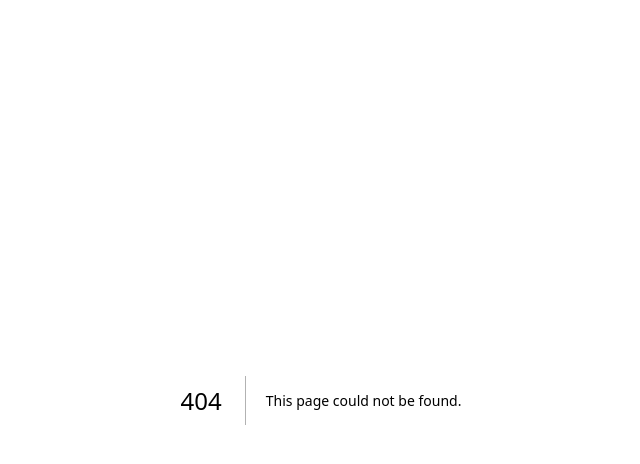
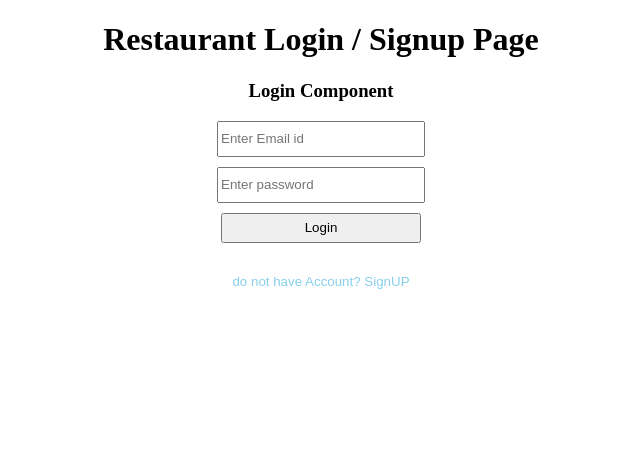
Before and after one commit to CODERVARUNMALVIYA/my-app, a Next.js app: page /restarunt in a window 1280 px wide. Before the commit this address had no page. Shown: the top 464 px of the page, without its empty margins (319-959 px from the left). Built offline with nearby package versions, Linux system fonts and the light colour scheme.

Commit message:
Food Delivery

```diff
--- /dev/null
+++ b/src/app/_components/restaurantLogin.js
@@ -0,0 +1,23 @@
+const RestaurantLogin=()=>{
+    return(
+        <>
+        <div className="">
+       <h3> Login Component</h3>
+        <div >
+        <div className="input-wrapper">
+            <input type="text" placeholder="Enter Email id" className="input-field"/>
+        </div>
+
+        <div className="input-wrapper">
+            <input type="text" placeholder="Enter password" className="input-field"/>
+        </div>
+
+        <div className="input-wrapper">
+           <button className="button">Login</button >
+        </div>
+        </div>
+        </div>
+        </>
+    )
+}
+export default RestaurantLogin;
--- /dev/null
+++ b/src/app/_components/restaurantSignUp.js
@@ -0,0 +1,42 @@
+const RestaurantSignUp=()=>{
+    return(
+        <>
+        <div className="container">
+       <h3> SignUp Component</h3>
+         <div >
+        <div className="input-wrapper">
+            <input type="text" placeholder="Enter Email id" className="input-field"/>
+        </div>
+
+        <div className="input-wrapper">
+            <input type="text" placeholder="Enter password" className="input-field"/>
+        </div>
+
+        <div className="input-wrapper">
+            <input type="text" placeholder="Conform password" className="input-field"/>
+        </div>
+
+          <div className="input-wrapper">
+            <input type="text" placeholder="Enter Restaurant Name" className="input-field"/>
+        </div>
+
+          <div className="input-wrapper">
+            <input type="text" placeholder="Enter city" className="input-field"/>
+        </div>
+
+          <div className="input-wrapper">
+            <input type="text" placeholder="Enter full Address" className="input-field"/>
+        </div>
+
+          <div className="input-wrapper">
+            <input type="text" placeholder="Enter Mobile Number" className="input-field"/>
+        </div>
+        <div className="input-wrapper">
+           <button className="button">SignUP</button >
+        </div>
+        </div>
+        </div>
+        </>
+    )
+}
+export default RestaurantSignUp;
--- a/src/app/globals.css
+++ b/src/app/globals.css
@@ -1,42 +1,21 @@
-:root {
-  --background: #ffffff;
-  --foreground: #171717;
+.input-wrapper{
+    margin: 10px;
 }
-
-@media (prefers-color-scheme: dark) {
-  :root {
-    --background: #0a0a0a;
-    --foreground: #ededed;
-  }
+.input-field{
+    width: 200px;
+    height: 30px;
 }
-
-html,
-body {
-  max-width: 100vw;
-  overflow-x: hidden;
+.button{
+    width: 200px;
+    height: 30px;
 }
-
-body {
-  color: var(--foreground);
-  background: var(--background);
-  font-family: Arial, Helvetica, sans-serif;
-  -webkit-font-smoothing: antialiased;
-  -moz-osx-font-smoothing: grayscale;
+.container{
+    text-align: center;
 }
-
-* {
-  box-sizing: border-box;
-  padding: 0;
-  margin: 0;
+.button-link{
+    border: 0;
+    cursor: pointer;
+    background-color: transparent;
+    color: skyblue;
+    margin: 20px;
 }
-
-a {
-  color: inherit;
-  text-decoration: none;
-}
-
-@media (prefers-color-scheme: dark) {
-  html {
-    color-scheme: dark;
-  }
-}
--- /dev/null
+++ b/src/app/restarunt/page.js
@@ -0,0 +1,29 @@
+'use client'
+import { useState } from "react";
+import RestaurantLogin from "../_components/restaurantLogin";
+import RestaurantSignUp from "../_components/restaurantSignUp";
+
+const Restaurant=()=>{
+    const [Login, setLogin]=useState(true)
+    return(
+        <>
+        <div  className="container">
+
+
+       <h1> Restaurant  Login / Signup Page</h1>
+       {
+        Login? <RestaurantLogin/> :  <RestaurantSignUp/>
+       }
+
+
+     <div>
+          <button className="button-link" onClick={()=>setLogin(!Login)}>
+        {Login ?"do not have Account? SignUP" : "Already have Account ? Login" }
+         </button>
+     </div>
+          </div>
+        </>
+    )
+}
+
+export default Restaurant;
```
Also changed, not shown: src/app/page.js (+4 -87 lines).
